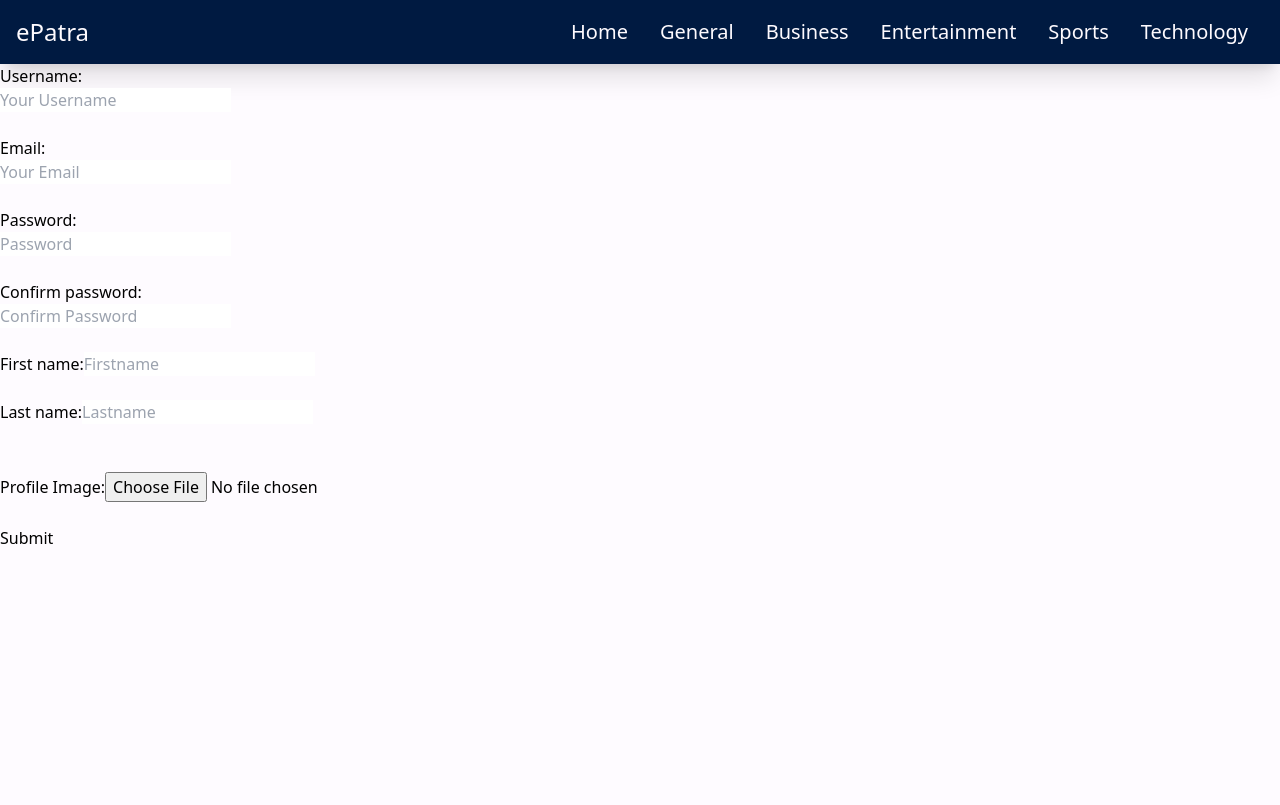
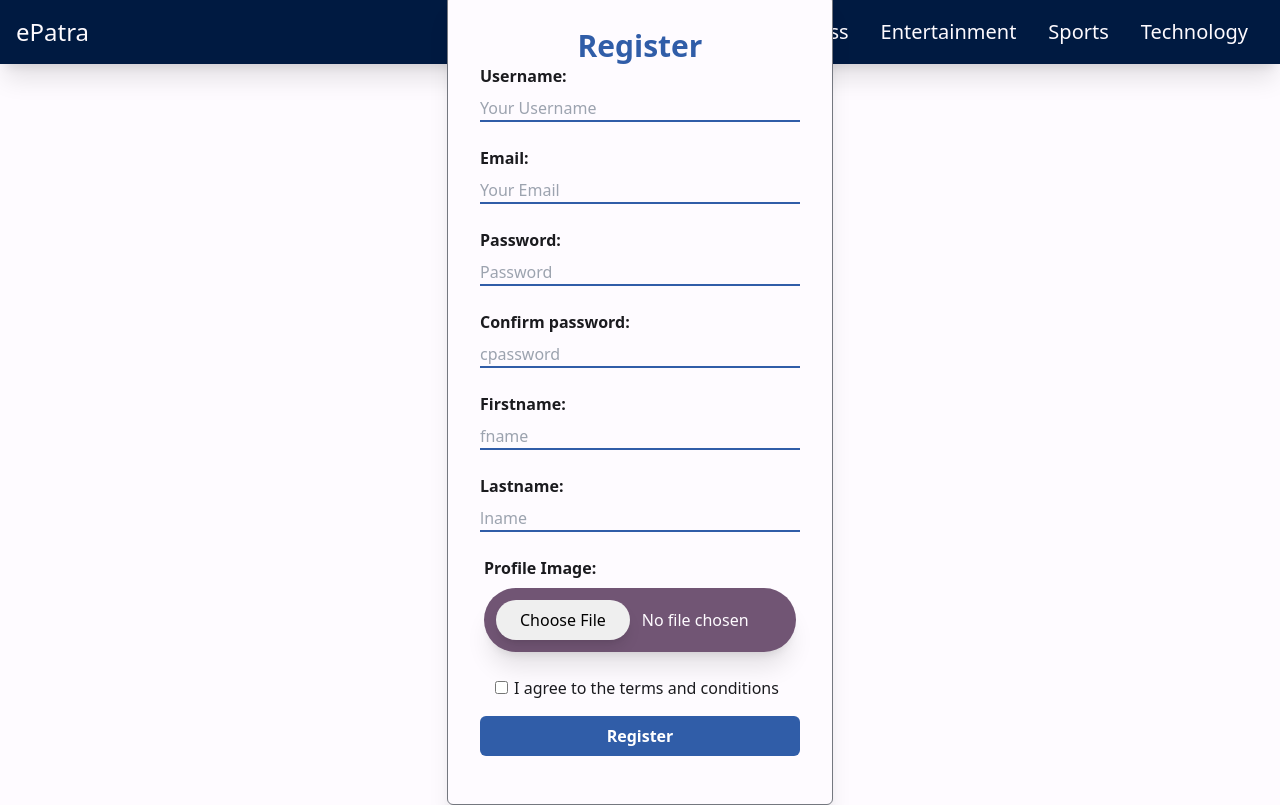
Before and after one commit to niyoj/epatra, a Next.js app in the folder client/: page /register in a window 1280 px wide. Built offline with nearby package versions, Linux system fonts and the light colour scheme.

Commit message:
my changes

```diff
--- a/client/components/Register.js
+++ b/client/components/Register.js
@@ -64,133 +64,66 @@ const Register = () => {
   };
 
   return (
-    <div className="bg-gradient-to-r from-sky-500 to-indigo-500">
+    <section className="inline-flex bg-background absolute top-1/2 left-1/2 -translate-y-2/4 -translate-x-2/4 p-8 rounded-md border border-outline shadow-xl">
+      <div className="login-form flex flex-col justify-center items-center">
+                <h1 className="font-bold text-3xl text-center text-primary">Register</h1>
       <form
-        className="form-input decoration-solid"
+        className="inline-flex flex-col items-center"
         onSubmit={handleSubmit}
       >
-        <label className="" htmlFor="username">
-          Username:
-        </label>
-        <br />
+        <div>
+
+        <label className={`block font-extrabold mb-2 ${touched.username && errors.username ? "text-error": "text-onbackground"}`} htmlFor="username"> Username:</label>
+        <input className={`block bg-background w-80 border-0 border-b-2 focus:outline-0 ${touched.username && errors.username ? "border-error text-error" : "border-primary text-onbackground"}`} type="text" id="username" name="username" placeholder="Your Username" value={values.username} onChange={handleChange} onBlur={handleBlur}/>
+        <p className="block text-sm text-error text-right mt-1">&nbsp;{touched.username && errors.username ? errors.username: null }</p>
+        </div>
+        <div>
+        <label className={`block font-extrabold mb-2 ${touched.email && errors.email ? "text-error": "text-onbackground"}`} htmlFor="email">Email:</label>
+        <input className={`block bg-background w-80 border-0 border-b-2 focus:outline-0 ${touched.email && errors.email ? "border-error text-error" : "border-primary text-onbackground"}`} type="email" id="email" name="email" placeholder="Your Email" value={values.email} onChange={handleChange} onBlur={handleBlur}/>
+        <p className="block text-sm text-error text-right mt-1">&nbsp;{touched.email && errors.email ? errors.email: null }</p>
+        </div>
+        <div>
+        <label className={`block font-extrabold mb-2 ${touched.password && errors.password ? "text-error": "text-onbackground"}`} htmlFor="password">Password:</label>
+        <input className={`block bg-background w-80 border-0 border-b-2 focus:outline-0 ${touched.password && errors.password ? "border-error text-error" : "border-primary text-onbackground"}`} type="password" id="password" name="password" placeholder="Password" value={values.password} onChange={handleChange} onBlur={handleBlur}/>
+        <p className="block text-sm text-error text-right mt-1">&nbsp;{touched.password && errors.password ? errors.password: null }</p>
+        </div>
+        <div>
+        <label className={`block font-extrabold mb-2 ${touched.cpassword && errors.cpassword ? "text-error": "text-onbackground"}`} htmlFor="cpassword">Confirm password:</label>
+        <input className={`block bg-background w-80 border-0 border-b-2 focus:outline-0 ${touched.cpassword && errors.cpassword ? "border-error text-error" : "border-primary text-onbackground"}`} type="cpassword" id="cpassword" name="cpassword" placeholder="cpassword" value={values.cpassword} onChange={handleChange} onBlur={handleBlur}/>
+        <p className="block text-sm text-error text-right mt-1">&nbsp;{touched.cpassword && errors.cpassword ? errors.cpassword: null }</p>
+        </div>
+        <div>
+        <label className={`block font-extrabold mb-2 ${touched.fname && errors.fname ? "text-error": "text-onbackground"}`} htmlFor="fname">Firstname:</label>
+        <input className={`block bg-background w-80 border-0 border-b-2 focus:outline-0 ${touched.fname && errors.fname ? "border-error text-error" : "border-primary text-onbackground"}`} type="fname" id="fname" name="fname" placeholder="fname" value={values.fname} onChange={handleChange} onBlur={handleBlur}/>
+        <p className="block text-sm text-error text-right mt-1">&nbsp;{touched.fname && errors.fname ? errors.fname: null }</p>
+        </div>
+        <div>
+        <label className={`block font-extrabold mb-2 ${touched.lname && errors.lname ? "text-error": "text-onbackground"}`} htmlFor="lname">Lastname:</label>
+        <input className={`block bg-background w-80 border-0 border-b-2 focus:outline-0 ${touched.lname && errors.lname ? "border-error text-error" : "border-primary text-onbackground"}`} type="lname" id="lname" name="lname" placeholder="lname" value={values.lname} onChange={handleChange} onBlur={handleBlur}/>
+        <p className="block text-sm text-error text-right mt-1">&nbsp;{touched.lname && errors.lname ? errors.lname: null }</p>
+        </div>
+        <div>
+        <label className={`block font-extrabold mb-2 text-onbackground`} htmlFor="profileImg">Profile Image:</label>
         <input
-          className=""
-          type="text"
-          id="username"
-          name="username"
-          placeholder="Your Username"
-          value={values.username}
-          onChange={handleChange}
-          onBlur={handleBlur}
-        />
-        {<div className="text-error">{errors.username && touched.username ? (
-             <div>{errors.username}</div>
-           ) : null}</div>}
-        <br />
-        <label className="" htmlFor="email">
-          Email:
-        </label>
-        <br />
-        <input
-          className=""
-          type="email"
-          id="email"
-          name="email"
-          placeholder="Your Email"
-          value={values.email}
-          onChange={handleChange}
-          onBlur={handleBlur}
-        />
-        {<div className="text-error">{errors.email && touched.email ? (
-             <div>{errors.email}</div>
-           ) : null}</div>}
-        <br />
-        <label className="" htmlFor="password">
-          Password:
-        </label>
-        <br />
-        <input
-          className=""
-          type="password"
-          id="password"
-          name="password"
-          placeholder="Password"
-          value={values.password}
-          onChange={handleChange}
-          onBlur={handleBlur}
-        />
-        {<div className="text-error">{errors.password && touched.password ? (
-             <div>{errors.password}</div>
-           ) : null}</div>}
-        <br />
-        <label className="" htmlFor="cpassword">
-          Confirm password:
-        </label>
-        <br />
-        <input
-          className=""
-          type="password"
-          id="cpassword"
-          name="cpassword"
-          placeholder="Confirm Password"
-          value={values.cpassword}
-          onChange={handleChange}
-          onBlur={handleBlur}
-        />
-        {<div className="text-error">{errors.cpassword && touched.cpassword ? (
-             <div>{errors.cpassword}</div>
-           ) : null}</div>}
-        <br />
-        <label className="" htmlFor="fname">
-          First name:
-        </label>
-        <input
-          className=""
-          type="text"
-          id="fname"
-          name="fname"
-          placeholder="Firstname"
-          value={values.fname}
-          onChange={handleChange}
-          onBlur={handleBlur}
-        />
-        {<div className="text-error">{errors.fname && touched.fname ? (
-             <div>{errors.fname}</div>
-           ) : null}</div>}
-           <br/>
-        <label className="" htmlFor="lname">
-          Last name:
-        </label>
-        <input
-          className=""
-          type="text"
-          id="lname"
-          name="lname"
-          placeholder="Lastname"
-          value={values.lname}
-          onChange={handleChange}
-          onBlur={handleBlur}
-        />
-        {<div className="text-error">{errors.lname && touched.lname ? (
-             <div>{errors.lname}</div>
-           ) : null}</div>}
-        <br />
-        <br />
-        <label htmlFor="myfile">Profile Image:</label>
-        <input
+        className="file:bg-primary-b file:px-6 file:py-2 text-surface bg-tertiary file:m-3 file:border-none file:rounded-full file:text-white file:cursor-pointer file:shadow-lg file:shadow-blue-600/50 bg-gradient-to-br from-gray-600 to-gray-700 text-white/80 rounded-full cursor-pointer shadow-xl shadow-gray-700/60"
           type="file"
           name="profileImg"
+          id="profileImg"
           accept="image/"
           onChange={handleUploadImage}
         ></input>
-        <br />
+        </div>
         <br/>
+          <div>
+            <input type="checkbox" id="agree" />
+            <label htmlFor="agree" className="mx-1.5 text-onbackground">I agree to the terms and conditions</label>
+        </div>
         <button
           type="submit"
           disabled={loading}
-          className="bg-gradient-to-r from-sky-500 to-indigo-500"
+          className="my-4 bg-primary text-onprimary px-6 py-2 rounded-md capitalize font-bold w-full hov:-translate-x-1 disabled:cursor-not-allowed disabled:bg-tertiary"
         >
-          {loading ? "Loading..." : "Submit"}
+          {loading ? "Loading..." : "Register"}
         </button>
         {success && (
           <div>
@@ -201,7 +134,8 @@ const Register = () => {
           </div>
         )}
       </form>
-    </div>
+      </div>
+    </section>
   );
 };
 
--- a/client/components/index.js
+++ b/client/components/index.js
@@ -2,3 +2,4 @@ export { default as Register } from "./Register";
 export { default as Navbar } from "./Navbar";
 export { default as Login } from "./Login";
 export { default as Landing } from "./Landing";
+export { default as Editor } from "./Editor";
--- a/client/package.json
+++ b/client/package.json
@@ -20,6 +20,7 @@
     "react-dom": "18.2.0",
     "react-icons": "^4.7.1",
     "react-router-dom": "^6.4.5",
+    "simplemde": "^1.11.2",
     "yup": "^0.32.11"
   },
   "devDependencies": {
```
Also changed, not shown: 1 other file (tests, documents, lock files or other folders).
